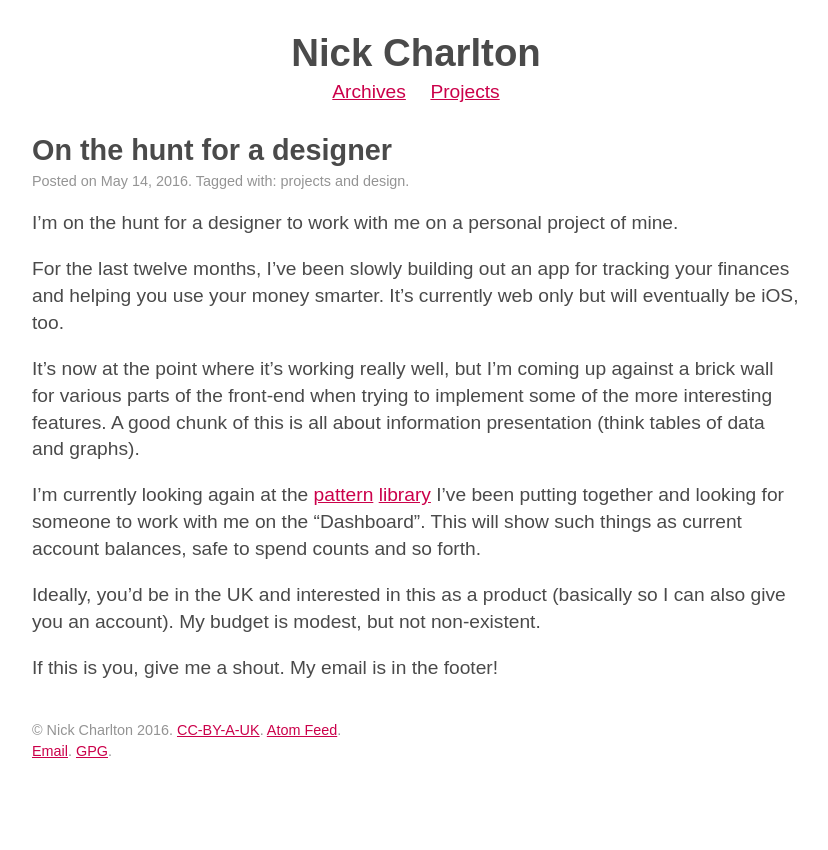
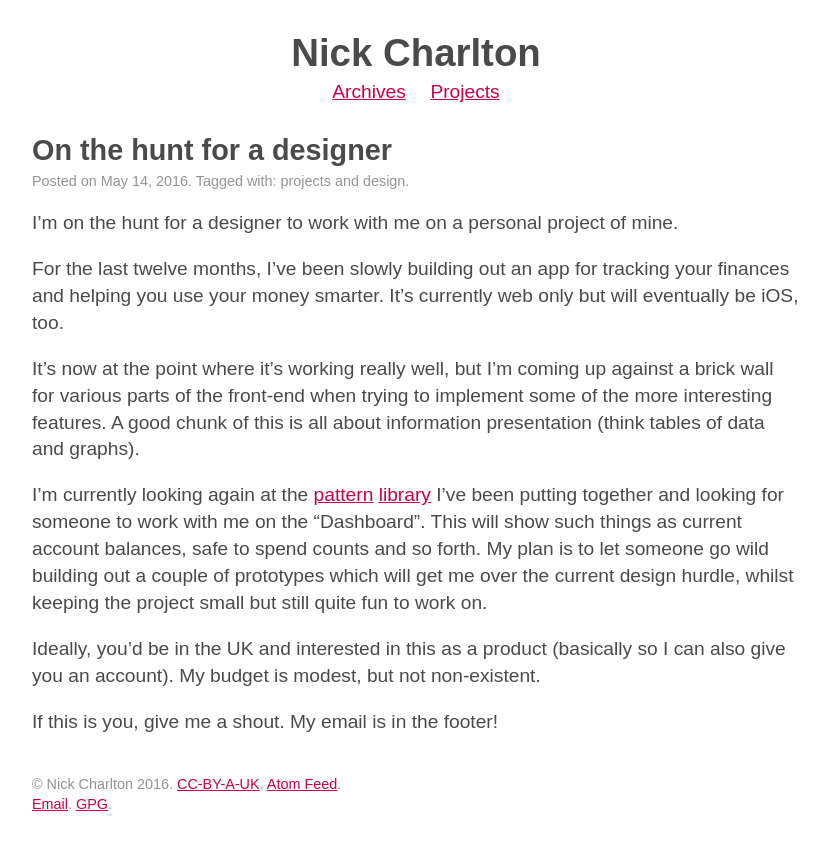
Before and after one commit to nickcharlton/site, a Jekyll site: the page built from _posts/2016-05-14-on-the-hunt-for-a-designer.md, in a window 1280 px wide. Shown: the top 850 px of the page, without its empty margins (224-1052 px from the left). Built offline with Jekyll 4.4.1, drawn with Linux system fonts in a browser that asks for light colours; some web fonts are replaced; Markdown is read by kramdown in place of the engine named in the settings; comment, search, counter and statistics services are not loaded.

Commit message:
Clarifies the Designer deliverable a bit.

```diff
--- a/_posts/2016-05-14-on-the-hunt-for-a-designer.md
+++ b/_posts/2016-05-14-on-the-hunt-for-a-designer.md
@@ -18,7 +18,9 @@ presentation (think tables of data and graphs).
 I'm currently looking again at the [pattern][] [library][] I've been putting
 together and looking for someone to work with me on the "Dashboard". This will
 show such things as current account balances, safe to spend counts and so
-forth.
+forth. My plan is to let someone go wild building out a couple of prototypes
+which will get me over the current design hurdle, whilst keeping the project
+small but still quite fun to work on.
 
 Ideally, you'd be in the UK and interested in this as a product (basically so I
 can also give you an account). My budget is modest, but not non-existent.
```
